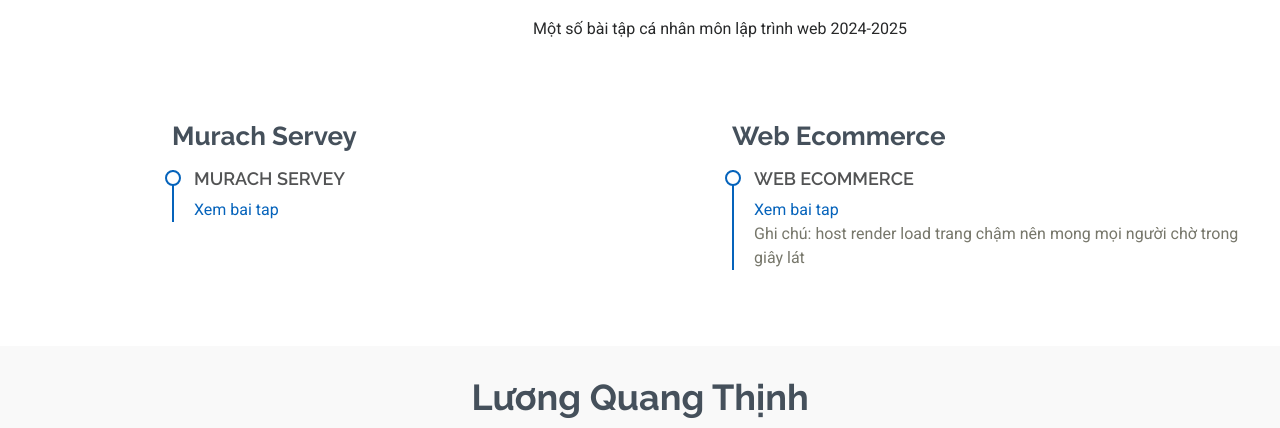
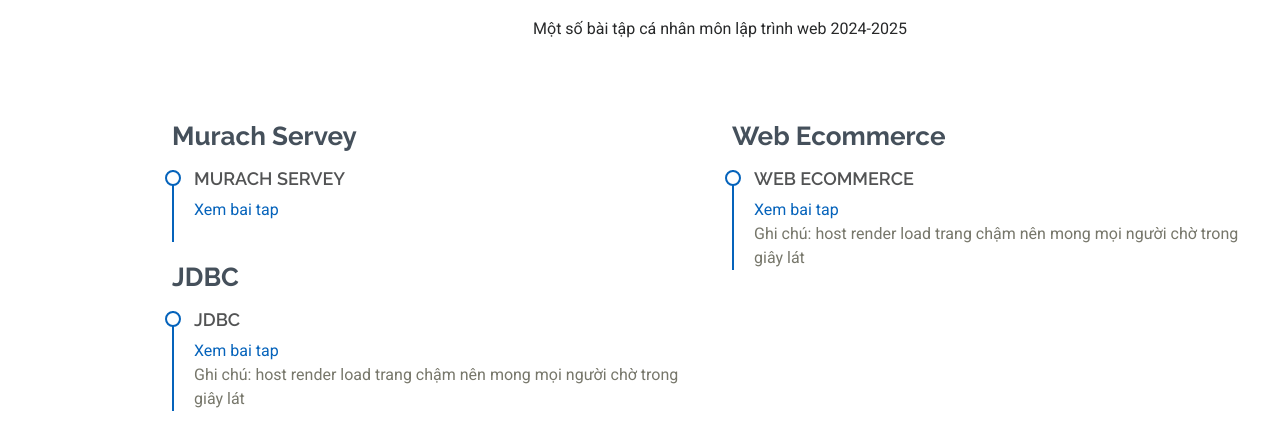
Before and after one commit to Tcrow06/tcrow, a plain HTML site: page index.html in a window 1280 px wide. Shown: the part 1504-1932 px from the top of the page. Drawn offline with Linux system fonts and the light colour scheme.

Commit message:
add link project jdbc

```diff
--- a/index.html
+++ b/index.html
@@ -161,6 +161,8 @@
 
 
 
+
+
             <!-- <h3 class="resume-title">Education</h3>
             <div class="resume-item">
               <h4>Master of Fine Arts &amp; Graphic Design</h4>
@@ -176,7 +178,15 @@
               <p>Quia nobis sequi est occaecati aut. Repudiandae et iusto quae reiciendis et quis Eius vel ratione eius unde vitae rerum voluptates asperiores voluptatem Earum molestiae consequatur neque etlon sader mart dila</p>
             </div>Edn Resume Item -->
 
+            <h3 class="resume-title">JDBC</h3>
+            <div class="resume-item ">
+              <h4>JDBC</h4>
+              <a href="https://jdbc-mysql.onrender.com">Xem bai tap</a>
+              <p style="color: rgb(119, 119, 107);">Ghi chú: host render load trang chậm nên mong mọi người chờ trong giây lát</p>
+            </div>
+
           </div>
+
 
           <div class="col-lg-6" data-aos="fade-up" data-aos-delay="200">
             <h3 class="resume-title">Web Ecommerce</h3>
```
